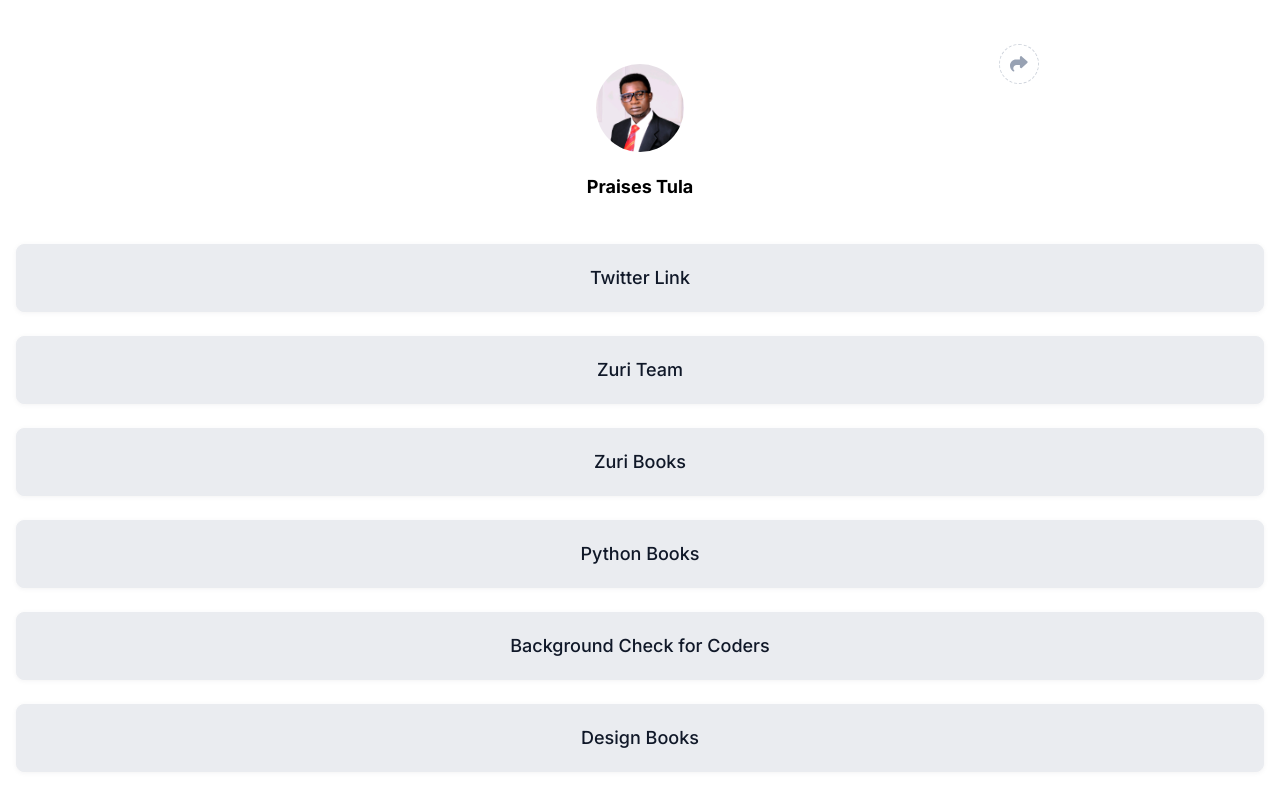
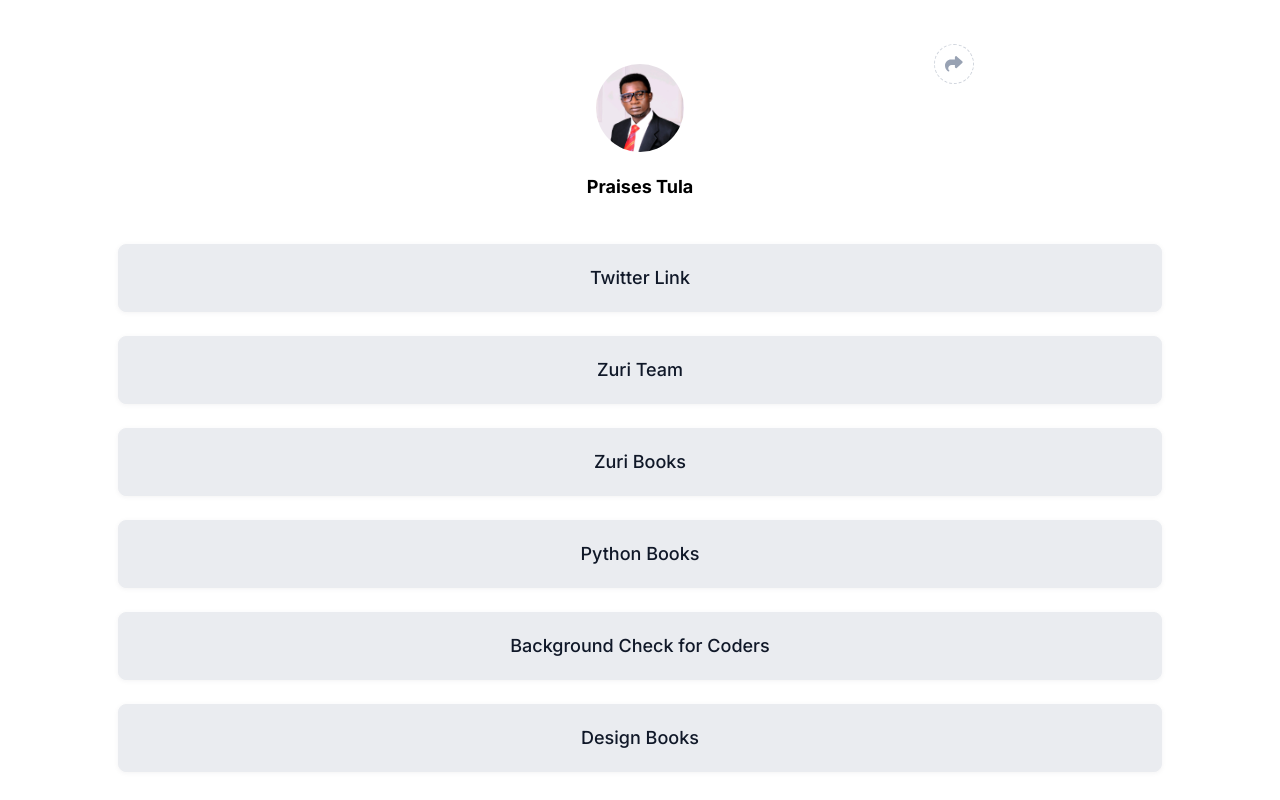
Before and after one commit to PraisesPJMT/Profile, a React (Create React App) app: page / in a window 1280 px wide. Shown: the top 800 px of the page. Built offline with nearby package versions, Linux system fonts and the light colour scheme.

Commit message:
Integrate `Footer` component to react app - Add `Footer` jsx component to `App.js` - Modify styles for `App` component at `App.css` & `index.css`

```diff
--- a/src/App.css
+++ b/src/App.css
@@ -8,4 +8,12 @@
 
 main {
   padding: 64px 16px 0 16px;
+  margin: 0 auto;
+  width: 100%;
 }
+
+@media (min-width: 768px) {
+  main {
+    width: 84%;
+  }
+}
--- a/src/App.js
+++ b/src/App.js
@@ -3,6 +3,7 @@
 import Profile from './components/Profile';
 import Links from './components/Links';
 import Social from './components/Social';
+import Footer from './components/Footer';
 
 function App() {
   return (
@@ -12,6 +13,7 @@
         <Links />
         <Social />
       </main>
+      <Footer />
     </>
   );
 }
--- a/src/index.css
+++ b/src/index.css
@@ -13,3 +13,9 @@
   padding: 0;
   font-family: 'Inter', sans-serif;
 }
+
+#root {
+  min-height: 100vh;
+  display: flex;
+  flex-direction: column;
+}
```
